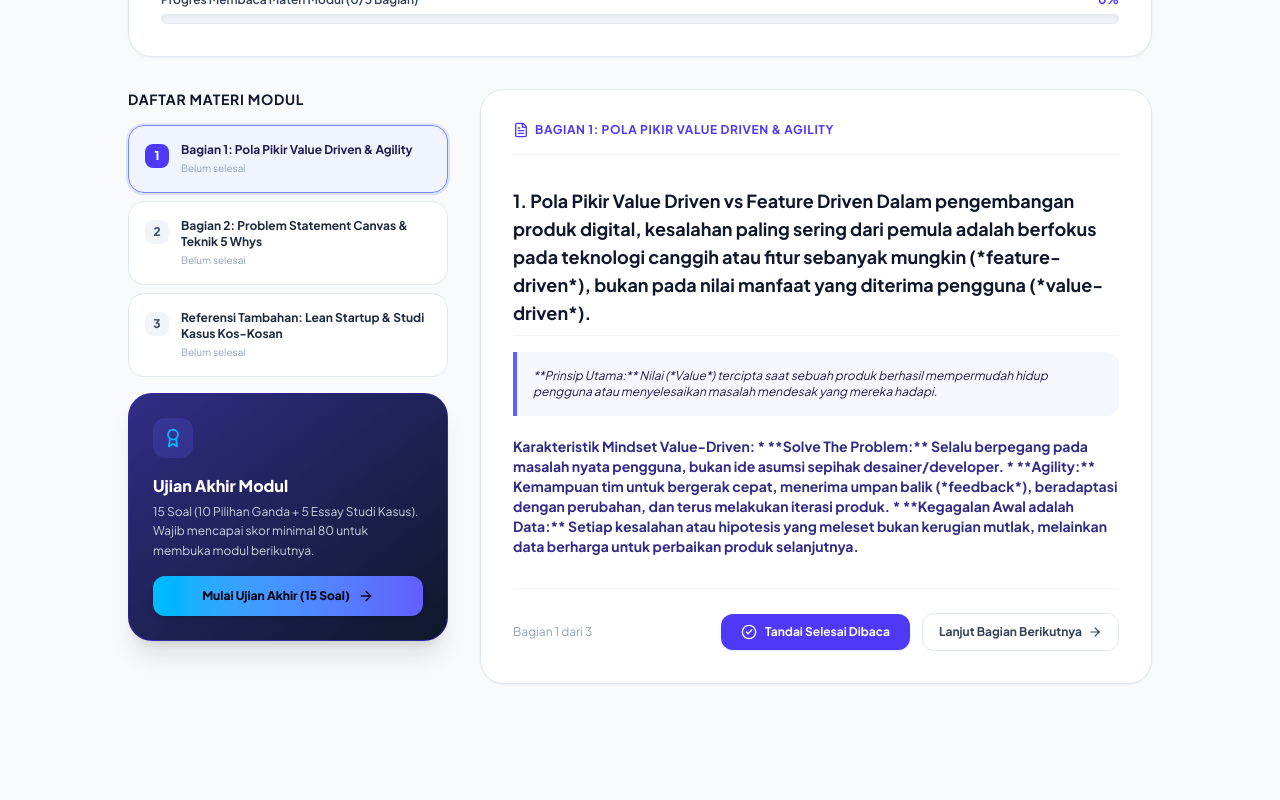
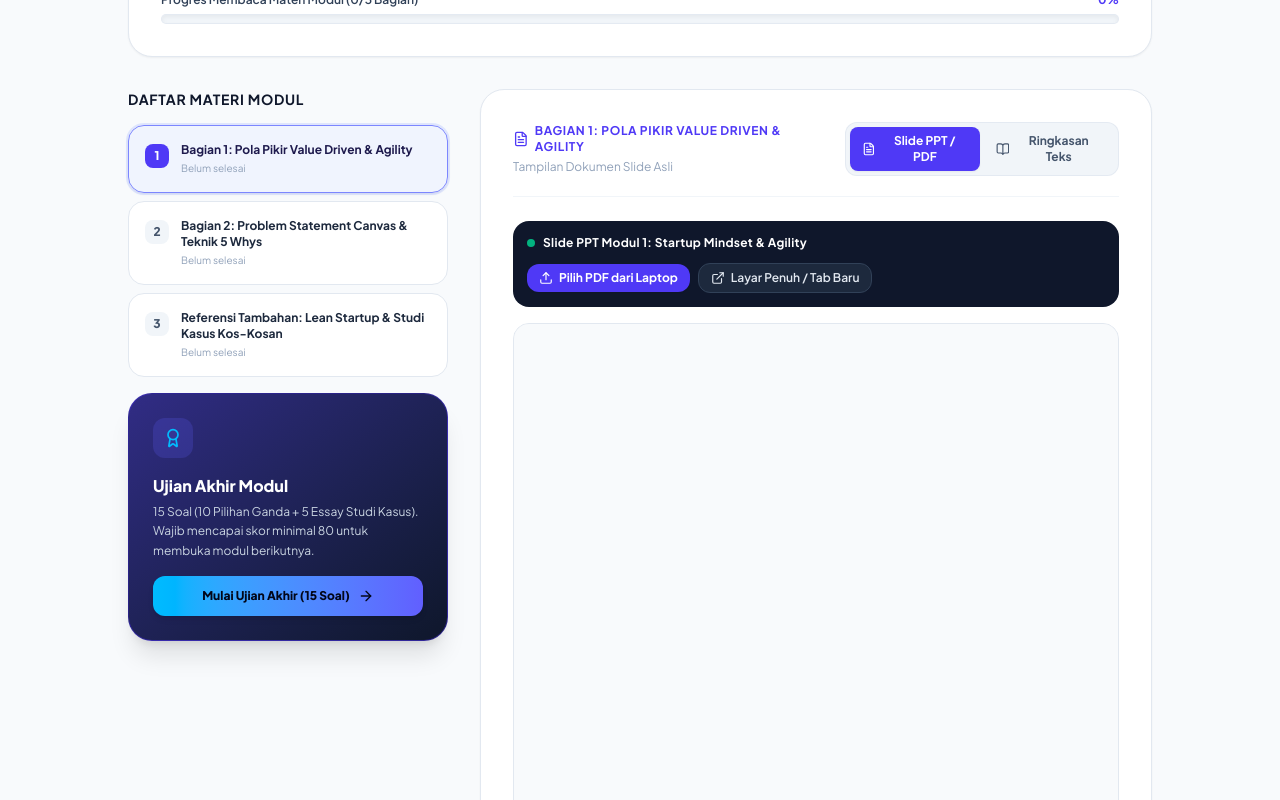
Before and after one commit to MuhammadMirzaFatih/vinix-quiz-webdev-uiux, a React (Vite) app in the folder front-end/: page /courses/c1 in a window 1280 px wide. Shown: the part 340-1140 px from the top of the page. Built offline with nearby package versions, Linux system fonts and the light colour scheme.

Commit message:
feat: add interactive PDF/PPT slide viewer with local file picker and tab switcher

```diff
--- a/front-end/src/api/mockData.js
+++ b/front-end/src/api/mockData.js
@@ -19,6 +19,8 @@ export const INITIAL_COURSES = [
         id: 's1-1',
         urutan: 1,
         judul: 'Bagian 1: Pola Pikir Value Driven & Agility',
+        pdfUrl: '/materials/modul-1-bagian-1.pdf',
+        pdfTitle: 'Slide PPT Modul 1: Startup Mindset & Agility',
         isi: `### 1. Pola Pikir Value Driven vs Feature Driven
 Dalam pengembangan produk digital, kesalahan paling sering dari pemula adalah berfokus pada teknologi canggih atau fitur sebanyak mungkin (*feature-driven*), bukan pada nilai manfaat yang diterima pengguna (*value-driven*).
 
@@ -33,6 +35,8 @@ Dalam pengembangan produk digital, kesalahan paling sering dari pemula adalah be
         id: 's1-2',
         urutan: 2,
         judul: 'Bagian 2: Problem Statement Canvas & Teknik 5 Whys',
+        pdfUrl: '/materials/modul-1-bagian-2.pdf',
+        pdfTitle: 'Slide PPT Modul 1: Problem Canvas & 5 Whys',
         isi: `### 2. Membedah Masalah dengan Problem Statement Canvas
 Sebelum membuat antarmuka atau menulis baris kode, tim wajib membedah masalah menggunakan 4 elemen pokok:
 1. **Who (Target Pengguna):** Siapa kelompok spesifik yang paling menderita akibat masalah ini? Hindari mendefinisikan pengguna sebagai "semua orang".
--- a/front-end/src/pages/CourseDetailPage.jsx
+++ b/front-end/src/pages/CourseDetailPage.jsx
@@ -1,4 +1,4 @@
-import React, { useState, useEffect } from 'react';
+import React, { useState, useEffect, useRef } from 'react';
 import { useParams, Link, useNavigate } from 'react-router-dom';
 import { apiClient } from '../api/client';
 import { useProgress } from '../context/ProgressContext';
@@ -14,7 +14,10 @@ import {
   ArrowRight,
   ExternalLink,
   ShieldAlert,
-  FileText
+  FileText,
+  Upload,
+  Eye,
+  Info
 } from 'lucide-react';
 
 export default function CourseDetailPage() {
@@ -27,6 +30,12 @@ export default function CourseDetailPage() {
   const [loading, setLoading] = useState(true);
   const [completingSection, setCompletingSection] = useState(false);
   const [toastMessage, setToastMessage] = useState('');
+
+  // Mode: 'pdf' (Slide PPT/PDF) vs 'text' (Ringkasan Poin Kunci)
+  const [viewMode, setViewMode] = useState('pdf');
+  // Local uploaded PDFs (temporary object URLs for live preview)
+  const [localPdfs, setLocalPdfs] = useState({});
+  const fileInputRef = useRef(null);
 
   useEffect(() => {
     async function loadCourse() {
@@ -277,20 +286,129 @@ export default function CourseDetailPage() {
         {/* Right Column: Section Reader */}
         <div className="lg:col-span-2 space-y-6">
           <div className="bg-white rounded-3xl border border-slate-200 p-6 sm:p-8 shadow-xs">
-            <div className="flex items-center justify-between pb-4 mb-6 border-b border-slate-100">
-              <span className="text-xs font-bold text-indigo-600 uppercase tracking-wider flex items-center gap-1.5">
+
+            {/* Top Toolbar: Section Title & Mode Switcher */}
+            <div className="flex flex-col sm:flex-row sm:items-center justify-between gap-4 pb-5 mb-6 border-b border-slate-100">
+              <div>
+                <span className="text-xs font-bold text-indigo-600 uppercase tracking-wider flex items-center gap-1.5 mb-1">
                   <FileText className="w-4 h-4" />
                   {currentSection.judul}
                 </span>
-              {isCurrentSectionCompleted && (
-                <span className="inline-flex items-center gap-1 text-[11px] font-bold text-emerald-600 bg-emerald-50 px-2.5 py-1 rounded-full border border-emerald-200">
-                  <CheckCircle2 className="w-3.5 h-3.5" />
-                  Selesai Dibaca
-                </span>
-              )}
+                <p className="text-xs text-slate-400">
+                  {viewMode === 'pdf' ? 'Tampilan Dokumen Slide Asli' : 'Tampilan Rangkuman Poin Kunci'}
+                </p>
               </div>
 
-            {/* Markdown Body Content Render */}
+              {/* View Mode Toggle */}
+              <div className="flex items-center gap-1 p-1 bg-slate-100 rounded-xl border border-slate-200/80 self-start sm:self-auto">
+                <button
+                  type="button"
+                  onClick={() => setViewMode('pdf')}
+                  className={`px-3 py-1.5 rounded-lg text-xs font-bold transition-all flex items-center gap-1.5 ${
+                    viewMode === 'pdf'
+                      ? 'bg-indigo-600 text-white shadow-xs'
+                      : 'text-slate-600 hover:text-slate-900'
+                  }`}
+                >
+                  <FileText className="w-3.5 h-3.5" />
+                  <span>Slide PPT / PDF</span>
+                </button>
+                <button
+                  type="button"
+                  onClick={() => setViewMode('text')}
+                  className={`px-3 py-1.5 rounded-lg text-xs font-bold transition-all flex items-center gap-1.5 ${
+                    viewMode === 'text'
+                      ? 'bg-indigo-600 text-white shadow-xs'
+                      : 'text-slate-600 hover:text-slate-900'
+                  }`}
+                >
+                  <BookOpen className="w-3.5 h-3.5" />
+                  <span>Ringkasan Teks</span>
+                </button>
+              </div>
+            </div>
+
+            {/* Hidden File Input for uploading custom PDF */}
+            <input
+              type="file"
+              ref={fileInputRef}
+              accept="application/pdf"
+              className="hidden"
+              onChange={(e) => {
+                const file = e.target.files?.[0];
+                if (file) {
+                  const url = URL.createObjectURL(file);
+                  setLocalPdfs(prev => ({ ...prev, [currentSection.id]: url }));
+                  setToastMessage(`File PDF '${file.name}' berhasil dimuat!`);
+                  setTimeout(() => setToastMessage(''), 3500);
+                }
+              }}
+            />
+
+            {/* CONDITIONAL RENDER: PDF VIEWER vs TEXT SUMMARY */}
+            {viewMode === 'pdf' ? (
+              <div className="space-y-4">
+
+                {/* PDF Header Action Bar */}
+                <div className="flex flex-wrap items-center justify-between gap-3 p-3.5 bg-slate-900 text-white rounded-2xl">
+                  <div className="flex items-center gap-2">
+                    <div className="w-2 h-2 rounded-full bg-emerald-400 animate-pulse" />
+                    <span className="text-xs font-bold tracking-wide">
+                      {localPdfs[currentSection.id]
+                        ? '📄 Membaca PDF Pilihan Anda'
+                        : (currentSection.pdfTitle || 'Dokumen Slide PDF Modul')}
+                    </span>
+                  </div>
+
+                  <div className="flex items-center gap-2">
+                    {/* Pick from computer button */}
+                    <button
+                      type="button"
+                      onClick={() => fileInputRef.current?.click()}
+                      className="inline-flex items-center gap-1.5 px-3 py-1.5 bg-indigo-600 hover:bg-indigo-500 text-white rounded-xl text-xs font-bold shadow-xs transition-colors"
+                      title="Pilih file PDF materi dari komputer Anda"
+                    >
+                      <Upload className="w-3.5 h-3.5" />
+                      <span>Pilih PDF dari Laptop</span>
+                    </button>
+
+                    {/* Open in new tab */}
+                    <a
+                      href={localPdfs[currentSection.id] || currentSection.pdfUrl || `/materials/modul-${course.urutan}-bagian-${currentSection.urutan}.pdf`}
+                      target="_blank"
+                      rel="noopener noreferrer"
+                      className="inline-flex items-center gap-1.5 px-3 py-1.5 bg-slate-800 hover:bg-slate-700 text-slate-200 rounded-xl text-xs font-semibold border border-slate-700 transition-colors"
+                      title="Buka dokumen di tab baru atau unduh"
+                    >
+                      <ExternalLink className="w-3.5 h-3.5" />
+                      <span className="hidden sm:inline">Layar Penuh / Tab Baru</span>
+                    </a>
+                  </div>
+                </div>
+
+                {/* Embedded PDF Viewer Iframe */}
+                <div className="relative w-full rounded-2xl overflow-hidden border border-slate-200 bg-slate-100 shadow-inner">
+                  <iframe
+                    src={`${localPdfs[currentSection.id] || currentSection.pdfUrl || `/materials/modul-${course.urutan}-bagian-${currentSection.urutan}.pdf`}#toolbar=1`}
+                    className="w-full h-[620px] border-0"
+                    title={currentSection.judul}
+                  />
+                </div>
+
+                {/* Helpful Instruction Tip */}
+                <div className="p-4 rounded-2xl bg-indigo-50/70 border border-indigo-200/80 text-indigo-950 flex items-start gap-3 text-xs leading-relaxed">
+                  <Info className="w-4 h-4 text-indigo-600 shrink-0 mt-0.5" />
+                  <div>
+                    <p className="font-bold mb-0.5">Tips Memasukkan File PDF Magang:</p>
+                    <ul className="list-disc list-inside space-y-0.5 text-indigo-900">
+                      <li><strong>Cara Instan:</strong> Klik tombol <strong>"Pilih PDF dari Laptop"</strong> di atas untuk langsung membaca slide PDF yang ada di komputer Anda.</li>
+                      <li><strong>Cara Permanen:</strong> Taruh file PDF Anda ke folder <code className="bg-indigo-100 px-1 py-0.5 rounded font-mono">front-end/public/materials/</code> dengan nama <code className="bg-indigo-100 px-1 py-0.5 rounded font-mono">{`modul-${course.urutan}-bagian-${currentSection.urutan}.pdf`}</code>. File akan otomatis muncul permanen di viewer ini!</li>
+                    </ul>
+                  </div>
+                </div>
+              </div>
+            ) : (
+              /* Text / Markdown Mode */
               <div className="prose prose-slate max-w-none text-sm text-slate-700 leading-relaxed space-y-4">
                 {currentSection.isi.split('\n\n').map((paragraph, pIdx) => {
                   if (paragraph.startsWith('### ')) {
@@ -329,6 +447,7 @@ export default function CourseDetailPage() {
                   );
                 })}
               </div>
+            )}
 
             {/* Section Reader Footer: Mark Complete Button */}
             <div className="mt-8 pt-6 border-t border-slate-100 flex flex-wrap items-center justify-between gap-4">
```
Also changed, not shown: front-end/public/materials/README.md (added). Lines whose indentation alone changed are shown as unchanged.
